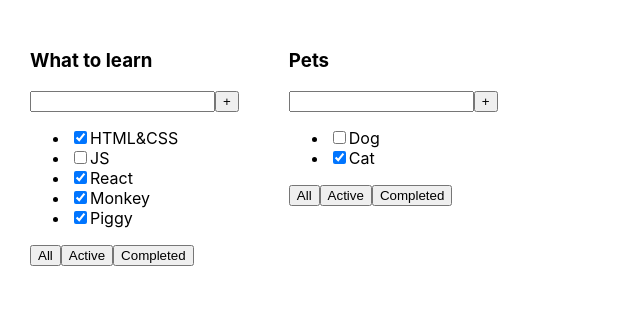
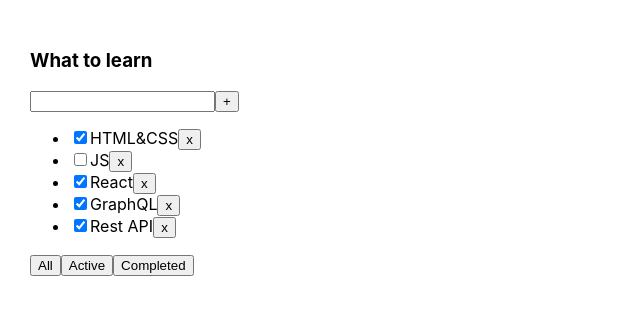
Before and after one commit to SergBobrov/todolist, a React (Create React App) app: page / in a window 1280 px wide. Shown: the top 314 px of the page, without its empty margins (0-640 px from the left). Built offline with nearby package versions, Linux system fonts and the light colour scheme.

Commit message:
useState

```diff
--- a/src/App.tsx
+++ b/src/App.tsx
@@ -1,4 +1,4 @@
-import React from 'react';
+import React, {useState} from 'react';
 import './App.css';
 import {TodoList} from "./TodoList";
 
@@ -6,30 +6,66 @@
     id: number
     title: string
     isDone: boolean
-
 }
 
+export type FilterValuesType = "all" | "active" | "completed";
+
+
 function App() {
-    let jsTasks: Array<TaskType> = [
-        {id: 1, title: "HTML&CSS", isDone: true},
-        {id: 2, title: "JS", isDone: false},
-        {id: 3, title: "React", isDone: true},
-        {id: 4, title: "Monkey", isDone: true},
-        {id: 5, title: "Piggy", isDone: true}
 
-    ];
+    /*let [tasks, setTasks] = useState<Array<TaskType>>*/
 
-    let petsTasks: Array<TaskType> = [
-        {id: 1, title: "Dog", isDone: false},
-        {id: 2, title: "Cat", isDone: true},
+    let [tasks, setTasks] = useState(
+        [
+            {id: 1, title: "HTML&CSS", isDone: true},
+            {id: 2, title: "JS", isDone: false},
+            {id: 3, title: "React", isDone: true},
+            {id: 4, title: "GraphQL", isDone: true},
+            {id: 5, title: "Rest API", isDone: true}
+        ]
+    )
 
-    ];
+
+
+    let[filter, setFilter]=useState<FilterValuesType>(
+        "all")
+
+    /*
+    let tasks: Array<TaskType> = [
+    {id: 1, title: "HTML&CSS", isDone: true},
+    {id: 2, title: "JS", isDone: false},
+    {id: 3, title: "React", isDone: true},
+    {id: 4, title: "GraphQL", isDone: true},
+    {id: 5, title: "Rest API", isDone: true}
+
+];*/
+
+    function removeTasks(taskId: number) {
+        let newTasks = tasks.filter(t => t.id !== taskId);
+        setTasks(newTasks)
+    }
+
+    function changeFilter(value: FilterValuesType) {
+        setFilter(value)
+    }
+
+    let tasksForTodoList = tasks;
+    if (filter === "active") {
+        tasksForTodoList = tasks.filter(t => t.isDone === false)
+    }
+    if (filter === "completed") {
+        tasksForTodoList = tasks.filter(t => t.isDone === true)
+    }
 
 
     return (
         <div className="App">
-            <TodoList title={"What to learn"} tasks={jsTasks} />
-            <TodoList title={"Pets"} tasks={petsTasks}/>
+            <TodoList title={"What to learn"}
+                      tasks={tasksForTodoList}
+                      removeTask={removeTasks}
+                      changeFilter={changeFilter}
+
+                        />
         </div>
     );
 }
--- a/src/TodoList.tsx
+++ b/src/TodoList.tsx
@@ -1,10 +1,12 @@
 import React from "react";
-import {TaskType} from "./App";
+import {FilterValuesType, TaskType} from "./App";
 
 type PropsType = {
     title: string
     tasks: Array<TaskType>
-}
+    removeTask: (taskId: number) => void
+    changeFilter: (value: FilterValuesType) => void
+    }
 
 export function TodoList(props: PropsType) {
     return (
@@ -21,6 +23,9 @@
                                 <li key={t.id}>
                                     <input type="checkbox" checked={t.isDone}/>
                                     <span>{t.title}</span>
+                                    <button onClick={() => { props.removeTask(t.id) }}>
+                                        x
+                                    </button>
                                 </li>)
                         }
                     )
@@ -31,9 +36,9 @@
                 <li><input type="checkbox" checked={props.tasks[2].isDone}/> <span>{props.tasks[2].title}</span></li>*/}
             </ul>
             <div>
-                <button>All</button>
-                <button>Active</button>
-                <button>Completed</button>
+                <button onClick={() => { props.changeFilter("all") }}>All</button>
+                <button onClick={() => { props.changeFilter("active") }}>Active</button>
+                <button onClick={() => { props.changeFilter("completed")}}>Completed</button>
             </div>
         </div>
     )
```
